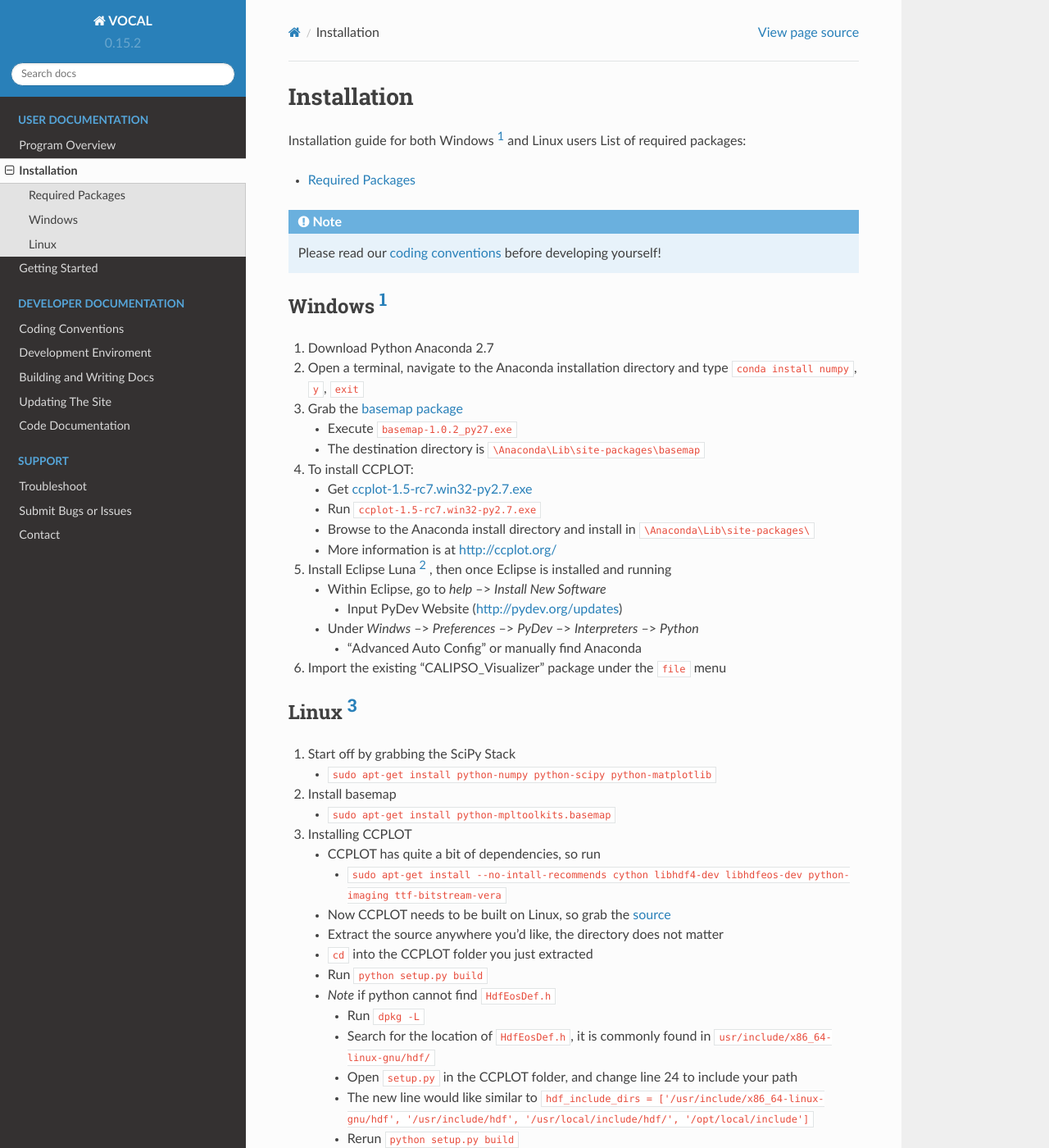
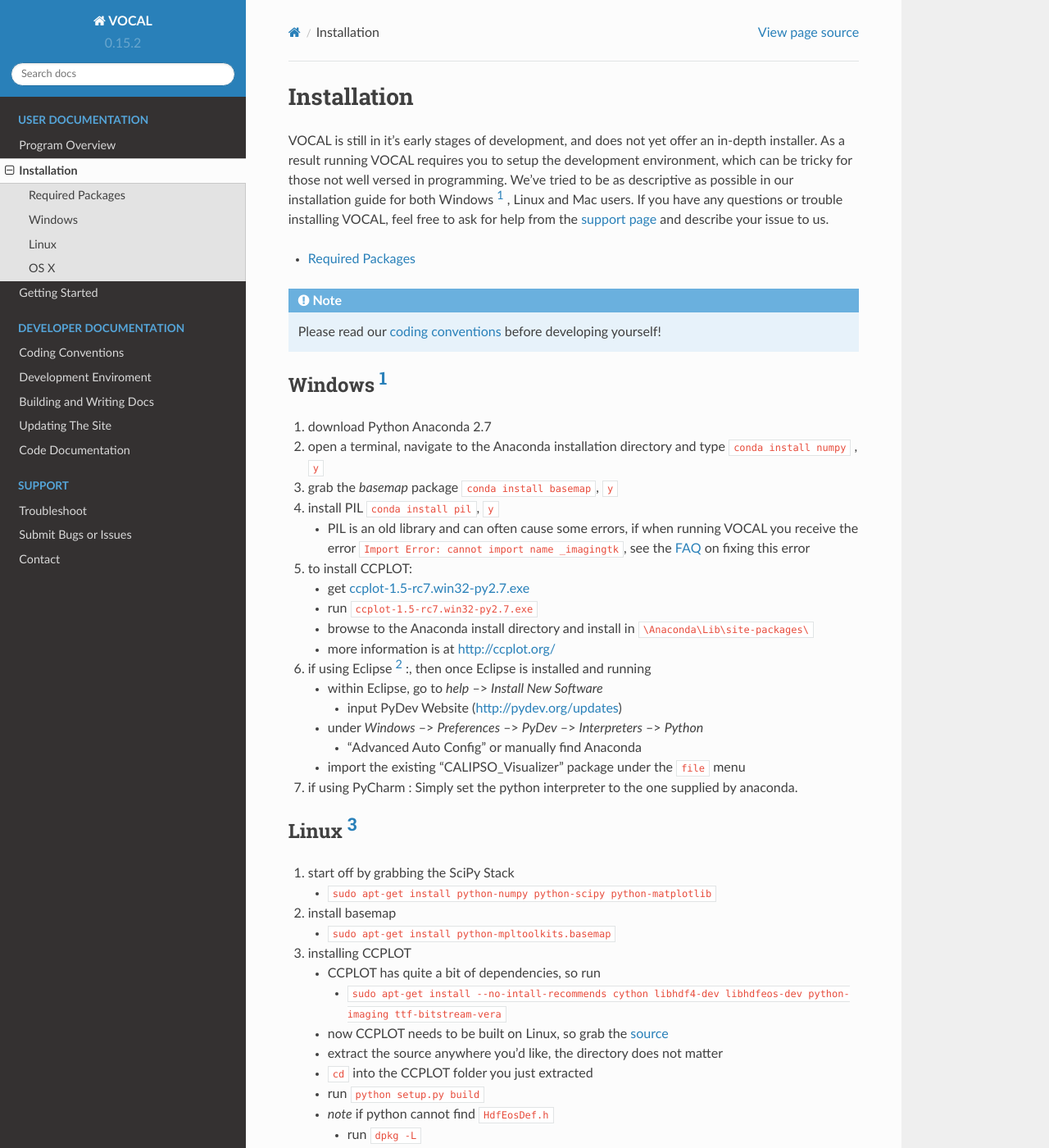
Before and after one commit to NASA-DEVELOP/VOCAL, a Sphinx documentation site: the page built from docs/source/installation.rst, in a window 1280 px wide and 1400 px high. Shown: the whole window at 82% size. Built offline with Sphinx 7.4.7 and the Read the Docs theme 2.0.0, drawn with Linux system fonts in a browser that asks for light colours; some of the changed text lies outside the part shown.

Commit message:
work on installation docs

```diff
--- a/docs/source/installation.rst
+++ b/docs/source/installation.rst
@@ -1,8 +1,13 @@
-====================
+============
 Installation
-====================
+============
 
-Installation guide for both Windows [#f1]_ and Linux users List of required packages:
+VOCAL is still in it's early stages of development, and does not yet offer an in-depth
+installer. As a result running VOCAL requires you to setup the development environment,
+which can be tricky for those not well versed in programming. We've tried to be as
+descriptive as possible in our installation guide for both Windows [#f1]_ , Linux and Mac
+users. If you have any questions or trouble installing VOCAL, feel free to ask for help
+from the :doc:`support page <trouble/contact>` and describe your issue to us.
 
 .. toctree::
    :maxdepth: 1
@@ -13,74 +18,135 @@
 
    Please read our :doc:`coding conventions <dev/conventions>` before developing yourself!
 
-*********************
+****************
 Windows [#f1]_
-*********************
+****************
 
-1. Download Python Anaconda 2.7
-2. Open a terminal, navigate to the Anaconda installation directory and type ``conda install numpy``, ``y``, ``exit``
-3. Grab the `basemap package`_
+1. download Python Anaconda 2.7
 
-   * Execute ``basemap-1.0.2_py27.exe``
-   * The destination directory is ``\Anaconda\Lib\site-packages\basemap``
+2. open a terminal, navigate to the Anaconda installation directory and type
+   ``conda install numpy`` , ``y``
 
-4. To install CCPLOT:
+3. grab the *basemap* package ``conda install basemap``, ``y``
 
-   * Get `ccplot-1.5-rc7.win32-py2.7.exe`_
-   * Run ``ccplot-1.5-rc7.win32-py2.7.exe``
-   * Browse to the Anaconda install directory and install in ``\Anaconda\Lib\site-packages\``
-   * More information is at http://ccplot.org/
+4. install PIL ``conda install pil``, ``y``
 
-5. Install Eclipse Luna [#f2]_ , then once Eclipse is installed and running
+   * PIL is an old library and can often cause some errors, if when running
+     VOCAL you receive the error ``Import Error: cannot import name _imagingtk``,
+     see the :doc:`FAQ <trouble/faq>` on fixing this error
 
-   * Within Eclipse, go to *help* --> *Install New Software*
+5. to install CCPLOT:
 
-     * Input PyDev Website (http://pydev.org/updates)
+   * get `ccplot-1.5-rc7.win32-py2.7.exe`_
+   * run ``ccplot-1.5-rc7.win32-py2.7.exe``
+   * browse to the Anaconda install directory and install in ``\Anaconda\Lib\site-packages\``
+   * more information is at http://ccplot.org/
 
-   * Under *Windws* --> *Preferences* --> *PyDev* --> *Interpreters* --> *Python*
+6. if using Eclipse [#f2]_ :, then once Eclipse is installed and running
+
+   * within Eclipse, go to *help* --> *Install New Software*
+
+     * input PyDev Website (http://pydev.org/updates)
+
+   * under *Windows* --> *Preferences* --> *PyDev* --> *Interpreters* --> *Python*
 
      * "Advanced Auto Config" or manually find Anaconda
 
-6. Import the existing "CALIPSO_Visualizer" package under the ``file`` menu
+   * import the existing "CALIPSO_Visualizer" package under the ``file`` menu
 
-*********************
+7. if using PyCharm : Simply set the python interpreter to the one supplied by anaconda.
+
+
+************
 Linux [#f3]_
-*********************
+************
 
-1. Start off by grabbing the SciPy Stack
+1. start off by grabbing the SciPy Stack
 
    * ``sudo apt-get install python-numpy python-scipy python-matplotlib``
 
-2. Install basemap
+2. install basemap
 
    * ``sudo apt-get install python-mpltoolkits.basemap``
 
-3. Installing CCPLOT
+3. installing CCPLOT
 
    * CCPLOT has quite a bit of dependencies, so run
 
      * ``sudo apt-get install --no-intall-recommends cython libhdf4-dev libhdfeos-dev python-imaging ttf-bitstream-vera``
 
-   * Now CCPLOT needs to be built on Linux, so grab the `source`_
-   * Extract the source anywhere you'd like, the directory does not matter
+   * now CCPLOT needs to be built on Linux, so grab the `source`_
+   * extract the source anywhere you'd like, the directory does not matter
    * ``cd`` into the CCPLOT folder you just extracted
-   * Run ``python setup.py build``
-   * *Note* if python cannot find ``HdfEosDef.h``
+   * run ``python setup.py build``
+   * *note* if python cannot find ``HdfEosDef.h``
 
-     * Run ``dpkg -L``
-     * Search for the location of ``HdfEosDef.h``, it is commonly found in ``usr/include/x86_64-linux-gnu/hdf/``
-     * Open ``setup.py`` in the CCPLOT folder, and change line 24 to include your path
-     * The new line would like similar to ``hdf_include_dirs = ['/usr/include/x86_64-linux-gnu/hdf', '/usr/include/hdf', '/usr/local/include/hdf/', '/opt/local/include']``
-     * Rerun ``python setup.py build``
+     * run ``dpkg -L``
+     * search for the location of ``HdfEosDef.h``, it is commonly found in ``usr/include/x86_64-linux-gnu/hdf/``
+     * open ``setup.py`` in the CCPLOT folder, and change line 24 to include your path
+     * the new line would like similar to ``hdf_include_dirs = ['/usr/include/x86_64-linux-gnu/hdf', '/usr/include/hdf', '/usr/local/include/hdf/', '/opt/local/include']``
+     * rerun ``python setup.py build``
 
-   * Run ``python setup.py install`` , ``sudo`` may be required as well
+   * run ``python setup.py install`` , ``sudo`` may be required as well
    * CCPLOT should be installed
 
-4. Install bokeh.color
+4. install bokeh.color
 
    * ``sudo pip install bokeh``
 
-5. Run the application with ``python CALIPSO_Visualization_Tool.py``
+5. run the application with ``python CALIPSO_Visualization_Tool.py``
+
+***********
+OS X [#f4]_
+***********
+
+1. install XCode
+
+   * if using OS 10.9, install xcode 6.2
+
+2. install macport
+
+   * if *port* command not found in terminal, edit paths by
+
+      * ``sudo vi /etc/paths``
+      * add the following lines:
+
+         * ``/opt/local/bin``
+         * ``/opt/local/sbin``
+
+      * restart terminal
+
+   * do ``port selfupdate``
+
+      * if you receive the error *'rsync: failed to connect to <address> : connection
+        refused (61) ...'*
+
+         * it is likely your firewall is preventing access to the address `ref`__
+         * navigate to */opt/local/etc/macports* in your terminal
+         * open *sources.config* with admin access ``sudo vim sources.conf``
+         * comment out the **last** line, replace it with
+           ``https://distfiles.macports.org/ports.tar.gz [default]`` `ref`__
+         * run ``port -v -d sync``
+         * run ``port search hdf4``
+         * you should have queries show up, meaning ports it working!
+   * run ``sudo port install hdf4 hdfeos py27-cython py27-numpy py27-matplotlib
+     py27-matplotlib-basemap``
+   * as root, do the following commands
+
+      * ``mv /usr/bin/python /usr/bin/python.orig``
+      * ``ln -s /opt/local/bin/python /usr/bin/python``
+
+   * run ``port select --set python python27``
+   * download *ccplot-1.5.tar.gz* from `here`_
+
+      * run ``tar xzf ccplot-1.5.tar.gz``
+      * ``cd ccplot-1.5.tar.gz``
+      * ``python setup.py build``
+      * ``python setup.py install --user``
+      * ``ccplot -v``
+      * and ccplot should be a recgonizable command!
+
+   * download the IDE of your choice, or run ``python Calipso.py``
 
 .. _basemap package: https://code.google.com/p/pythonxy/wiki/AdditionalPlugins
 
@@ -88,8 +154,15 @@
 
 .. _source: https://sourceforge.net/projects/ccplot/files/ccplot/ccplot-1.5.tar.gz/download
 
+.. _here: http://sourceforge.net/projects/ccplot/files/ccplot/ccplot-1.5.tar.gz/download
+
+.. __: https://trac.macports.org/wiki/FAQ#selfupdatefails
+
+.. __: https://trac.macports.org/wiki/howto/PortTreeTarball
+
 .. rubric:: Footnotes
 
 .. [#f1] x86 (32bit) is currently the only supported architecture for windows
-.. [#f2] Eclipse is not mandatory, but **highly** recommended
+.. [#f2] Eclipse is not mandatory, and not recommended over PyCharm, but can be used to develop
 .. [#f3] The packages specified in the instructions may not be comprehensive, if additional packages are required please inform the team so they can correctly add them to the docs
+.. [#f4] Tested on OS X 9.5
--- a/docs/source/tutorial.rst
+++ b/docs/source/tutorial.rst
@@ -21,6 +21,10 @@
   only *visible* objects on the screen to a JSON file, or exit the application.
 * ``polygon`` relates to the database use, see :ref:`database` for more information.
 * ``help`` shows information on the project, and links to this website
+
+Located near the menu and off to the top right you'll find |sele| , this drop down menu is populated with all shapes
+currently drawn to the plot and will highlight the selected shape. If you wish to unselect all shapes, selecting the
+blank field will do so
 
 Off to the right is the tools window, this window is dedicated to the manipulation of the data displayed to the plot.
 
```
Also changed, not shown: other parts of docs/source/tutorial.rst (+1 -0 lines), docs/source/trouble/faq.rst (+21 -8 lines), docs/source/_static/database.png, docs/source/_static/database_import.png, docs/source/_static/load_hdf.png, docs/source/_static/program.png, docs/source/_static/programShapesActive.png, docs/source/_static/select_menu.png (added), docs/source/_static/startup.png, docs/source/_static/to_be_exported.png, 4 other files.
